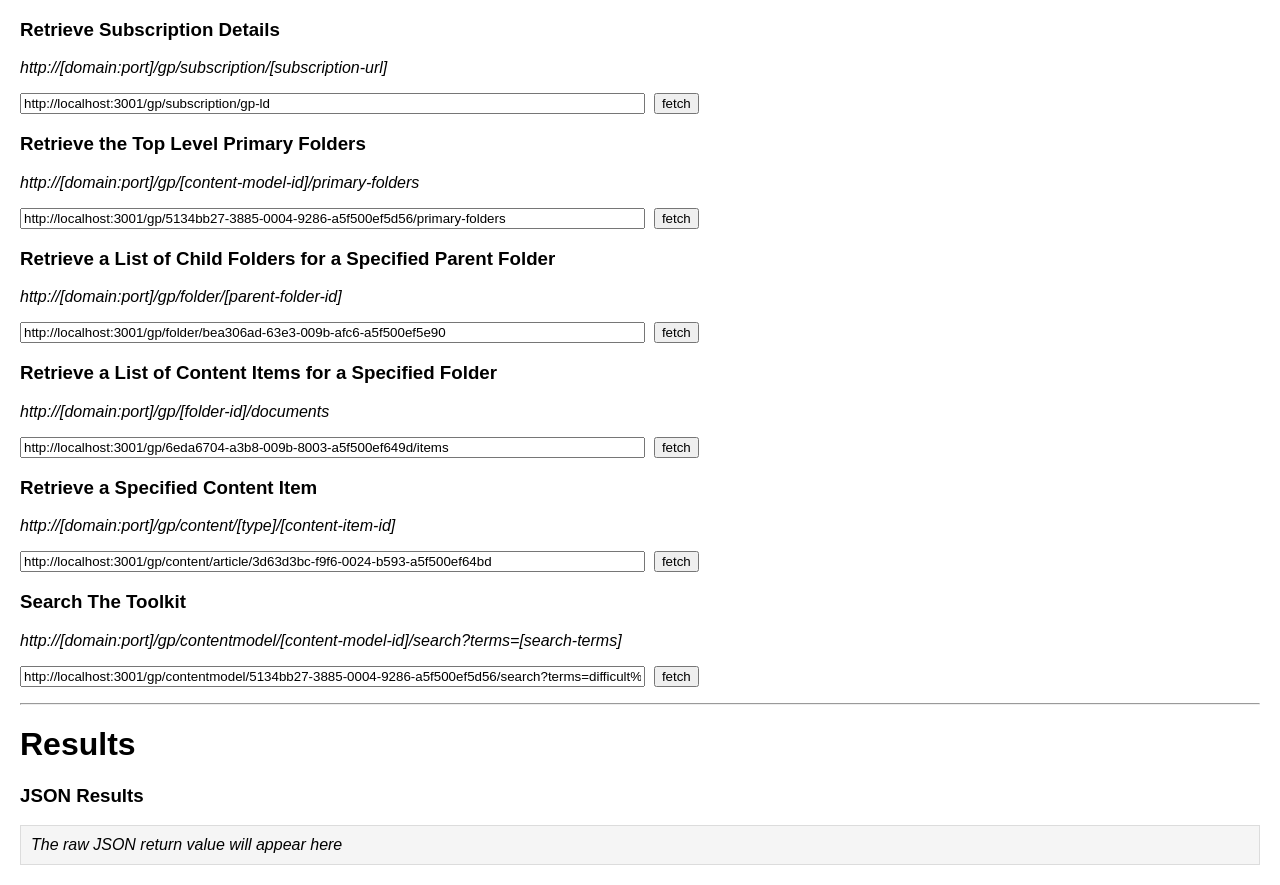
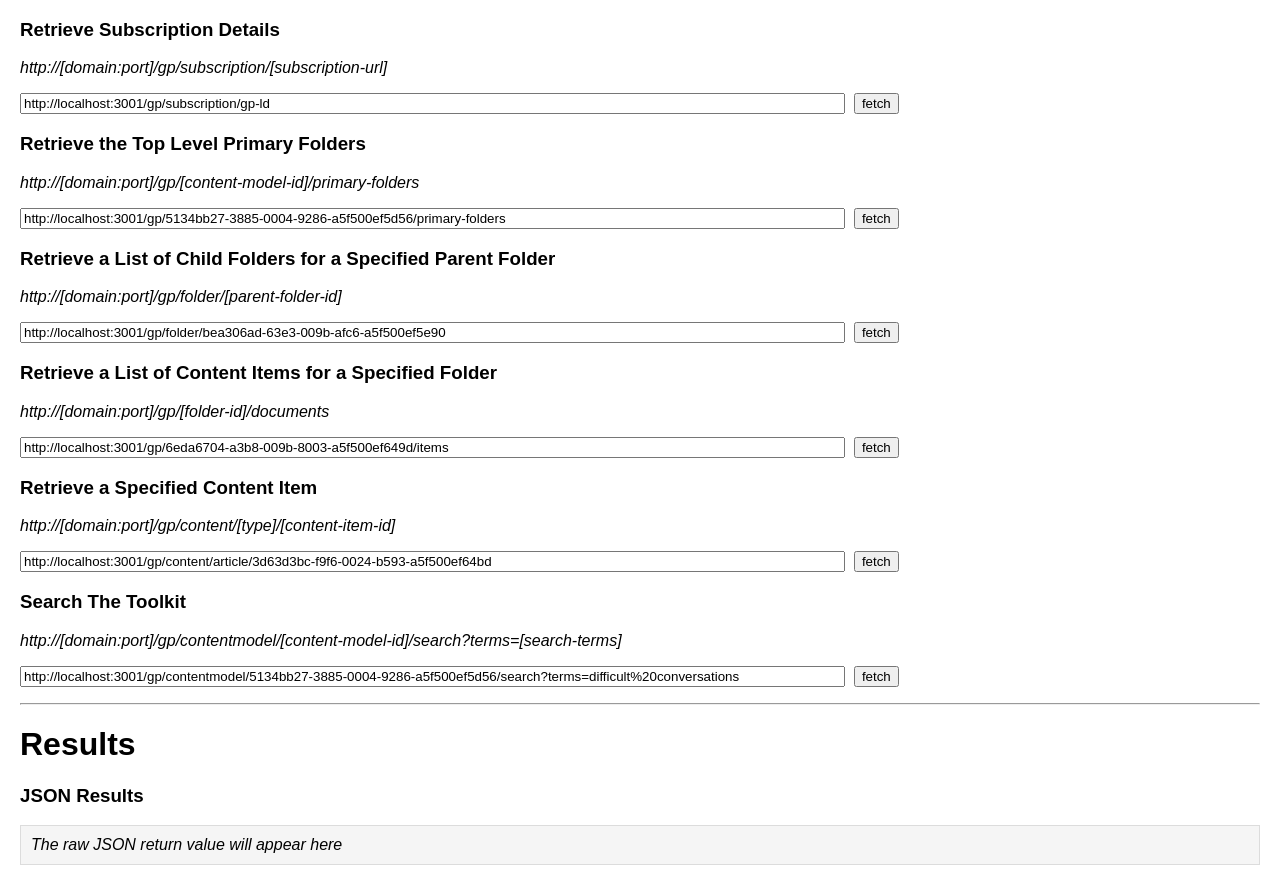
Before and after one commit to gp-technical/stack-pack-gpapi-demo, a website: page src/index.html in a window 1280 px wide. Shown: the part 315-1200 px from the top of the page. Drawn offline with Linux system fonts and the light colour scheme.

```diff
--- a/src/index.html
+++ b/src/index.html
@@ -51,37 +51,37 @@
     <h3>Retrieve Subscription Details</h3>
     <p><i>http://[domain:port]/gp/subscription/[subscription-url]</i></p>
     <p>
-      <input id="i1" type="text" value="http://localhost:3001/gp/subscription/gp-ld" size="75">&nbsp;
+      <input id="i1" type="text" value="http://localhost:3001/gp/subscription/gp-ld" size="100">&nbsp;
       <input type="button" value="fetch" onclick="fetchJson('i1')">
     </p>
     <h3>Retrieve the Top Level Primary Folders</h3>
     <p><i>http://[domain:port]/gp/[content-model-id]/primary-folders</i></p>
     <p>
-      <input id="i2" type="text" value="http://localhost:3001/gp/5134bb27-3885-0004-9286-a5f500ef5d56/primary-folders" size="75">&nbsp;
+      <input id="i2" type="text" value="http://localhost:3001/gp/5134bb27-3885-0004-9286-a5f500ef5d56/primary-folders" size="100">&nbsp;
       <input type="button" value="fetch" onclick="fetchJson('i2')">
     </p>
     <h3>Retrieve a List of Child Folders for a Specified Parent Folder</h3>
     <p><i>http://[domain:port]/gp/folder/[parent-folder-id]</i></p>
     <p>
-      <input id="i3" type="text" value="http://localhost:3001/gp/folder/bea306ad-63e3-009b-afc6-a5f500ef5e90" size="75">&nbsp;
+      <input id="i3" type="text" value="http://localhost:3001/gp/folder/bea306ad-63e3-009b-afc6-a5f500ef5e90" size="100">&nbsp;
       <input type="button" value="fetch" onclick="fetchJson('i3')">
     </p>
     <h3>Retrieve a List of Content Items for a Specified Folder</h3>
     <p><i>http://[domain:port]/gp/[folder-id]/documents</i></p>
     <p>
-      <input id="i4" type="text" value="http://localhost:3001/gp/6eda6704-a3b8-009b-8003-a5f500ef649d/items" size="75">&nbsp;
+      <input id="i4" type="text" value="http://localhost:3001/gp/6eda6704-a3b8-009b-8003-a5f500ef649d/items" size="100">&nbsp;
       <input type="button" value="fetch" onclick="fetchJson('i4')">
     </p>
     <h3>Retrieve a Specified Content Item</h3>
     <p><i>http://[domain:port]/gp/content/[type]/[content-item-id]</i></p>
     <p>
-      <input id="i5" type="text" value="http://localhost:3001/gp/content/article/3d63d3bc-f9f6-0024-b593-a5f500ef64bd" size="75">&nbsp;
+      <input id="i5" type="text" value="http://localhost:3001/gp/content/article/3d63d3bc-f9f6-0024-b593-a5f500ef64bd" size="100">&nbsp;
       <input type="button" value="fetch" onclick="fetchJson('i5')">
     </p>
     <h3>Search The Toolkit</h3>
     <p><i>http://[domain:port]/gp/contentmodel/[content-model-id]/search?terms=[search-terms]</i></p>
     <p>
-      <input id="i6" type="text" value="http://localhost:3001/gp/contentmodel/5134bb27-3885-0004-9286-a5f500ef5d56/search?terms=difficult%20conversations" size="75">&nbsp;
+      <input id="i6" type="text" value="http://localhost:3001/gp/contentmodel/5134bb27-3885-0004-9286-a5f500ef5d56/search?terms=difficult%20conversations" size="100">&nbsp;
       <input type="button" value="fetch" onclick="fetchJson('i6')">
     </p>
     <hr/>
```
